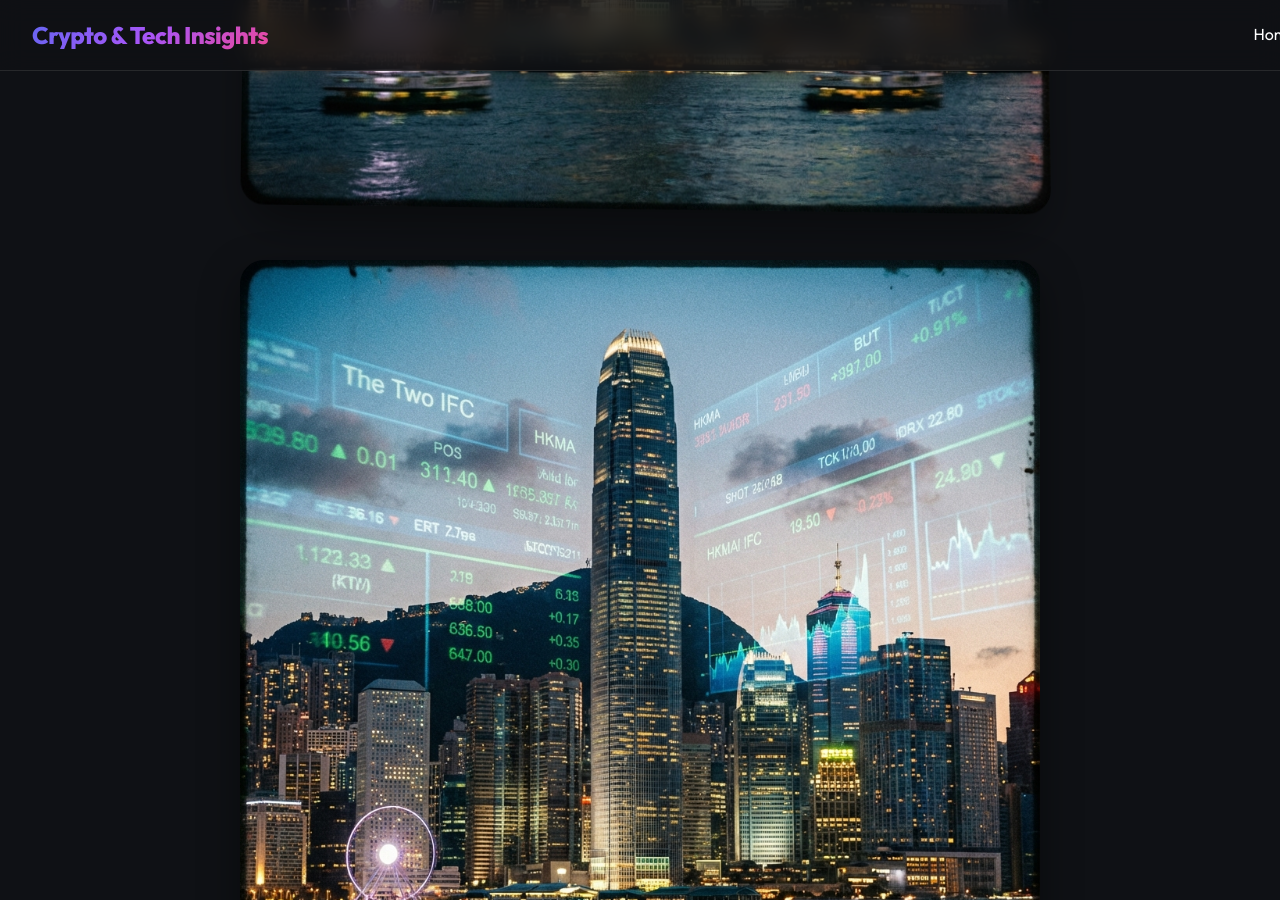
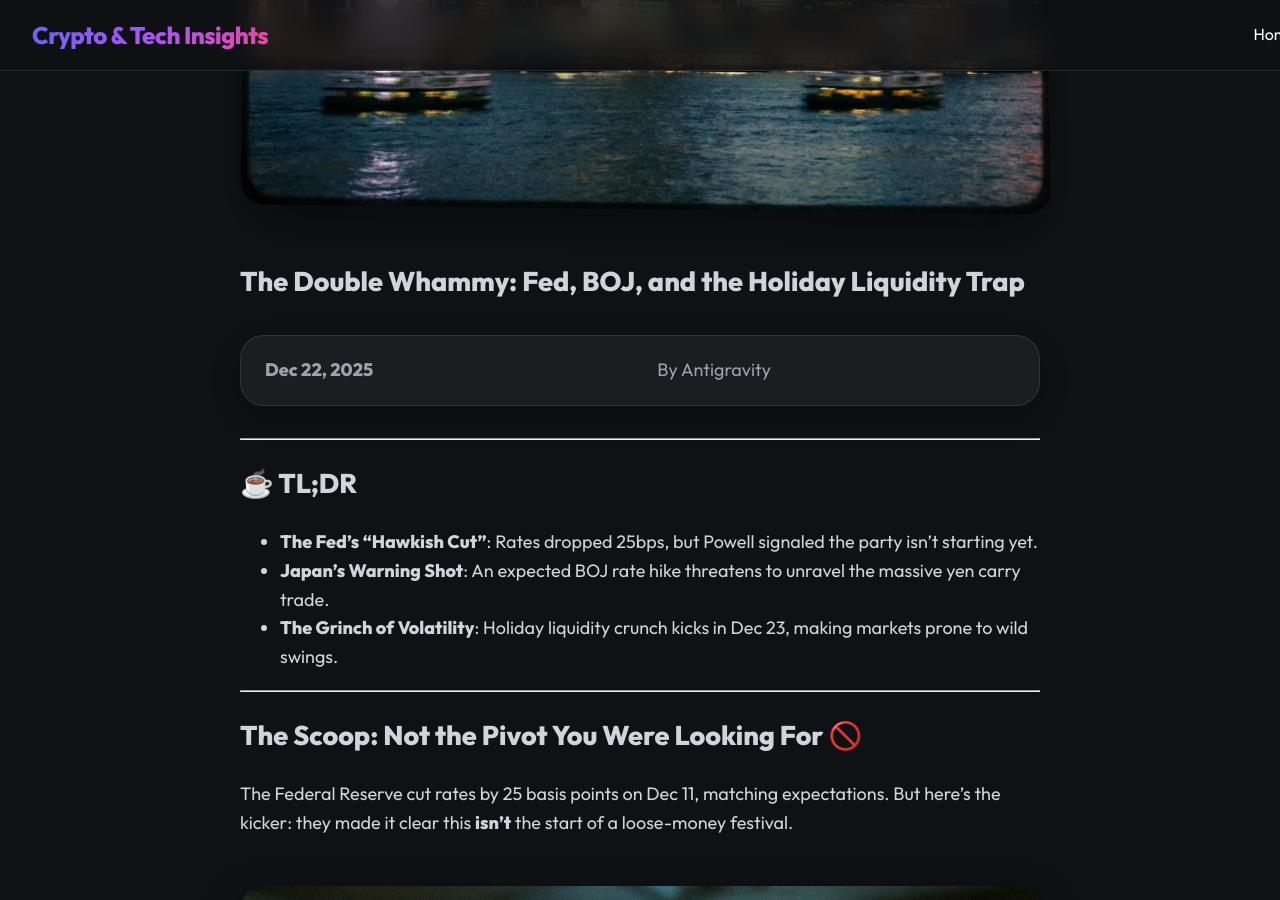
Before and after one commit to jeonghun-project/global-tech-blog, a Jekyll site: the page built from _posts/2025-12-22-the-double-whammy-fed-boj-and-the-holiday-liquidity-trap-en.md, in a window 1280 px wide and 900 px high, scrolled down 1151 px. Built offline with Jekyll 4.4.1, drawn with Linux system fonts in a browser that asks for light colours; our own code applies the rules of GitHub Pages for plain Markdown files.

Commit message:
Update 2025-12-22-the-double-whammy-fed-boj-and-the-holiday-liquidity-trap-en.md

```diff
--- a/_posts/2025-12-22-the-double-whammy-fed-boj-and-the-holiday-liquidity-trap-en.md
+++ b/_posts/2025-12-22-the-double-whammy-fed-boj-and-the-holiday-liquidity-trap-en.md
@@ -3,8 +3,6 @@ title: "The Double Whammy: Fed, BOJ, and the Holiday Liquidity Trap"
 tags: "crypto, fed, boj, volatility"
 featured_image: "https://raw.githubusercontent.com/jeonghun-project/global-tech-blog/main/assets/images/2025-12-22-the-double-whammy-fed-boj-and-the-holiday-liquidity-trap-en-featured.png"
 ---
-
-![Header Image](https://raw.githubusercontent.com/jeonghun-project/global-tech-blog/main/assets/images/2025-12-22-the-double-whammy-fed-boj-and-the-holiday-liquidity-trap-en-featured.png)
 
 # The Double Whammy: Fed, BOJ, and the Holiday Liquidity Trap
 
```
